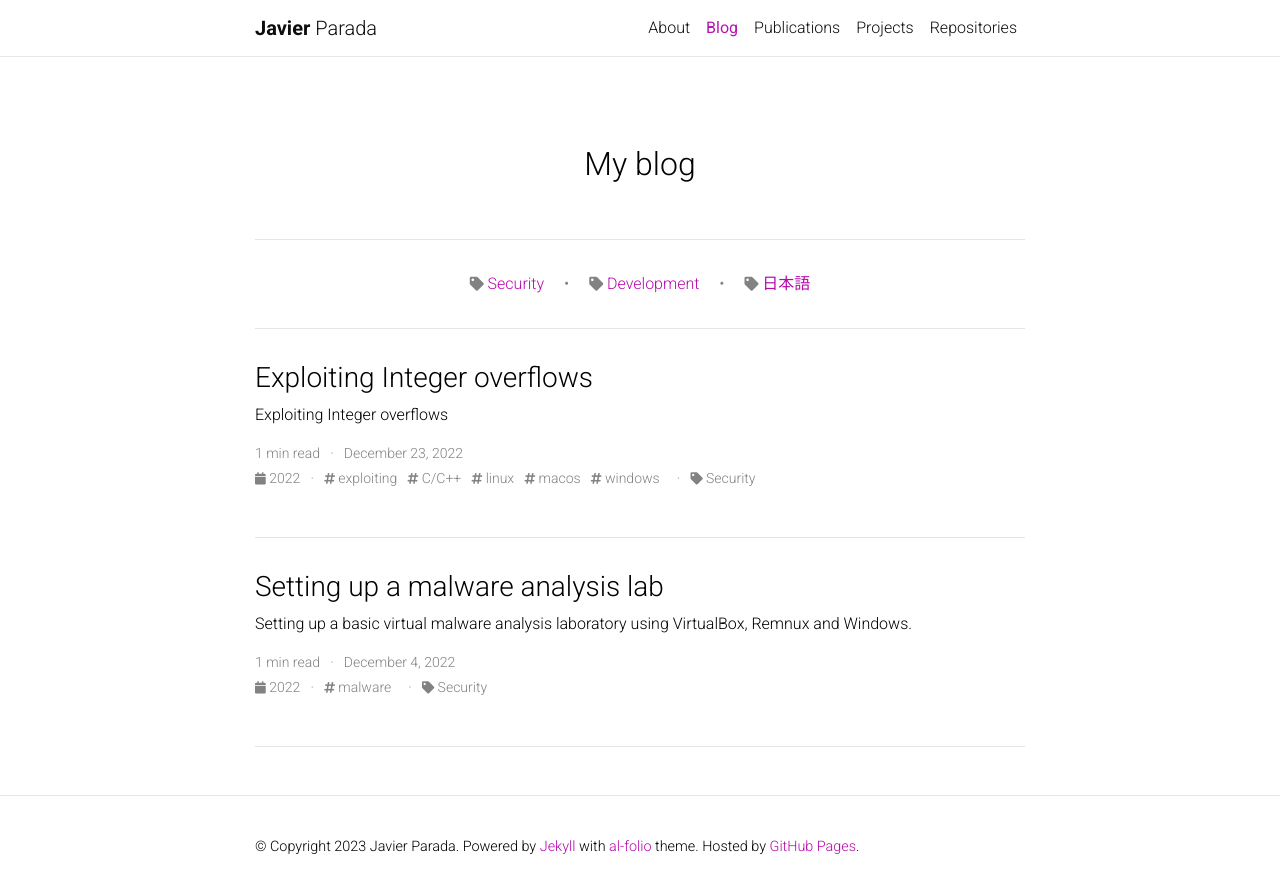
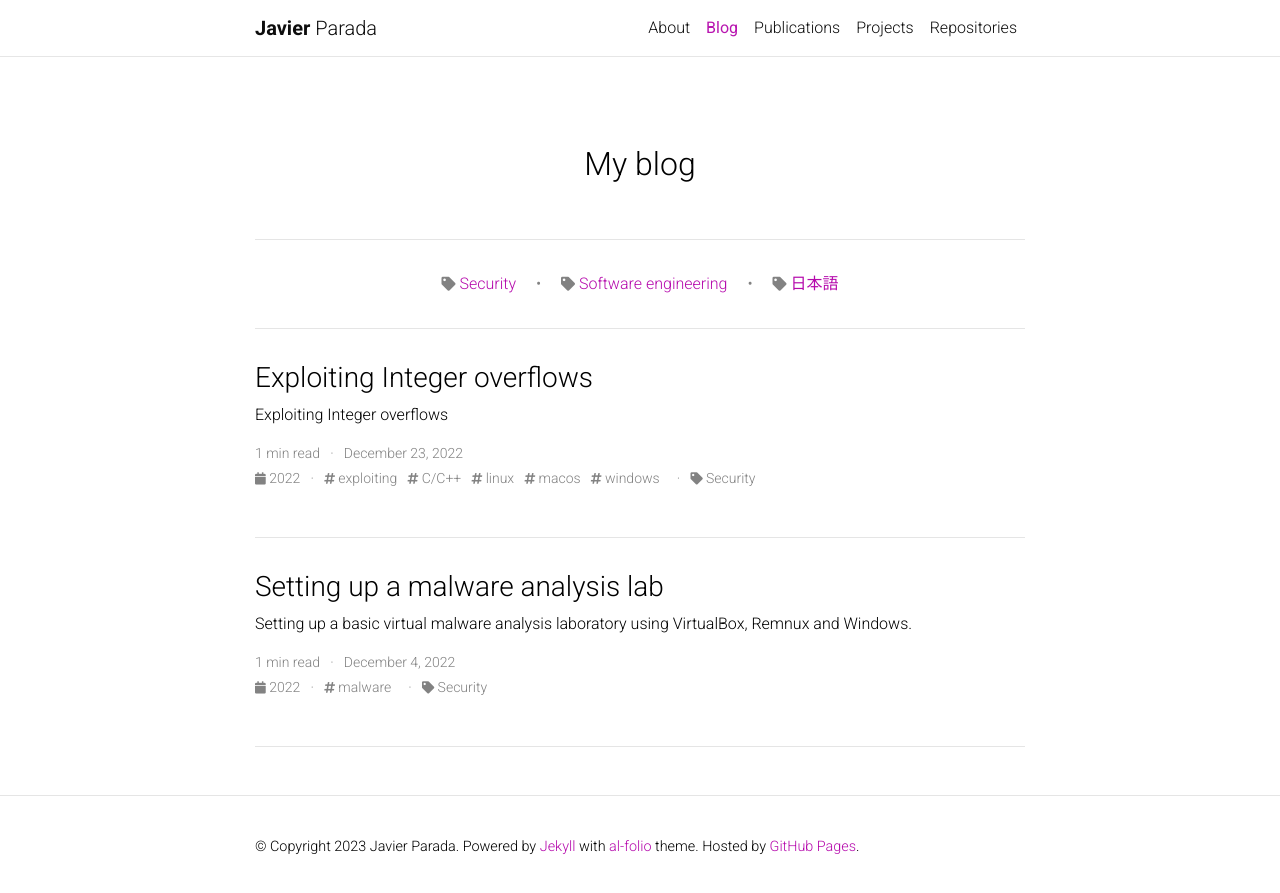
Before and after one commit to jparadadev/jparadadev.github.io, a Jekyll site: the page built from blog/index.html, in a window 1280 px wide. Shown: the top 893 px of the page. Built offline with Jekyll 4.4.1, drawn with Linux system fonts in a browser that asks for light colours; the list of posts is cut into pages by our own code; comment, search, counter and statistics services are not loaded; a style sheet for code colours, icons or effects is not loaded.

Commit message:
update categories

```diff
--- a/_config.yml
+++ b/_config.yml
@@ -12,7 +12,7 @@ description: > # the ">" symbol means to ignore newlines until "footer_text:"
 footer_text: >
   Powered by <a href="https://jekyllrb.com/" target="_blank">Jekyll</a> with <a href="https://github.com/alshedivat/al-folio">al-folio</a> theme.
   Hosted by <a href="https://pages.github.com/" target="_blank">GitHub Pages</a>.
-keywords: developer, development, portfolio, infosec, security  # add your own keywords or leave empty
+keywords: developer, development, portfolio, infosec, security, software engineering  # add your own keywords or leave empty
 
 lang: en # the language of your site (for example: en, fr, cn, ru, etc.)
 icon: 👨🏻‍💻  # the emoji used as the favicon (alternatively, provide image name in /assets/img/)
@@ -223,7 +223,7 @@ jekyll-archives:
     category: '/blog/category/:name/'
 
 display_tags: ['Malware'] # this tags will be dispalyed on the front page of your blog
-display_categories: ['Security', 'Development', '日本語'] # this tags will be dispalyed on the front page of your blog
+display_categories: ['Security', 'Software engineering', '日本語'] # this tags will be dispalyed on the front page of your blog
 
 # -----------------------------------------------------------------------------
 # Jekyll Scholar
```
